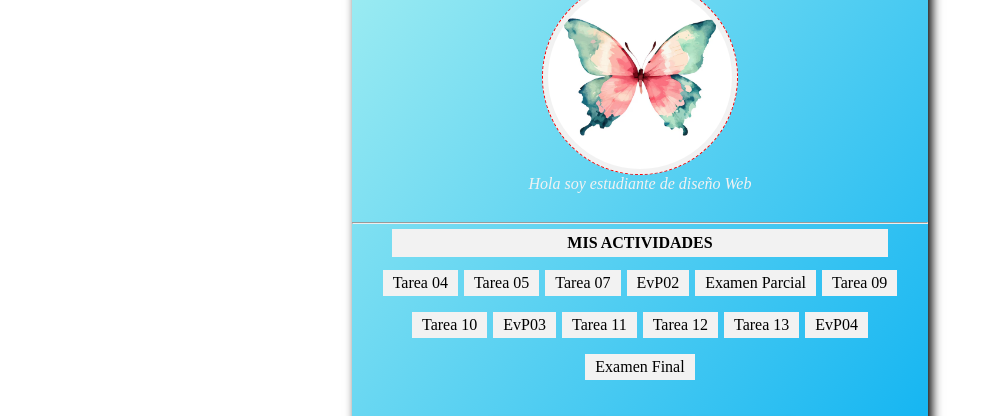
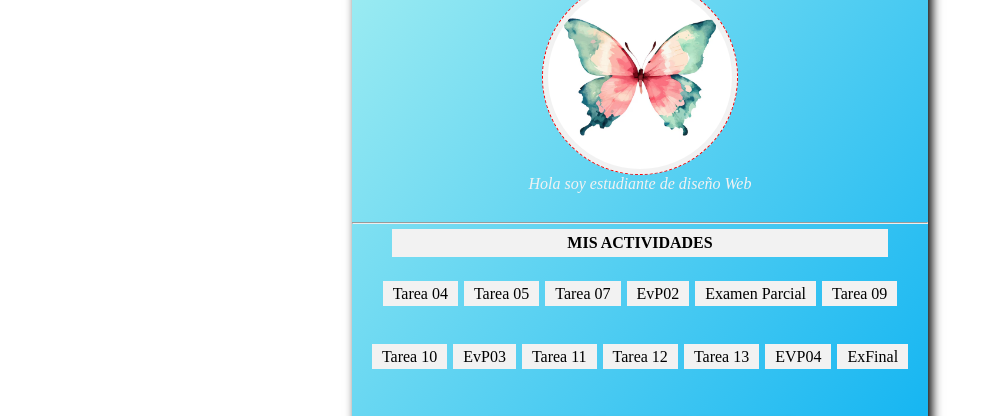
Before and after one commit to Ari2123/Ari2123.github.io, a plain HTML site: page index.html in a window 1280 px wide. Shown: the part 201-617 px from the top of the page, without its empty margins (0-1003 px from the left). Drawn offline with Linux system fonts and the light colour scheme.

Commit message:
Update index.html

```diff
--- a/index.html
+++ b/index.html
@@ -34,8 +34,8 @@ v<!DOCTYPE html>
                 <li><a href="#">Tarea 11</a></li>
                 <li><a href="#">Tarea 12</a></li>
                 <li><a href="/tarea13/index.html">Tarea 13</a></li>
-                <li><a href="/evp4/index.html">EvP04</a></li>
-                <li><a href="/exfinal/index.html">Examen Final</a></li>
+                <li><a href="/evp4/index.html">EVP04</a></li>
+                <li><a href="/exfinal/index.html">ExFinal</a></li>
 
             </ul>
         </div>
```
